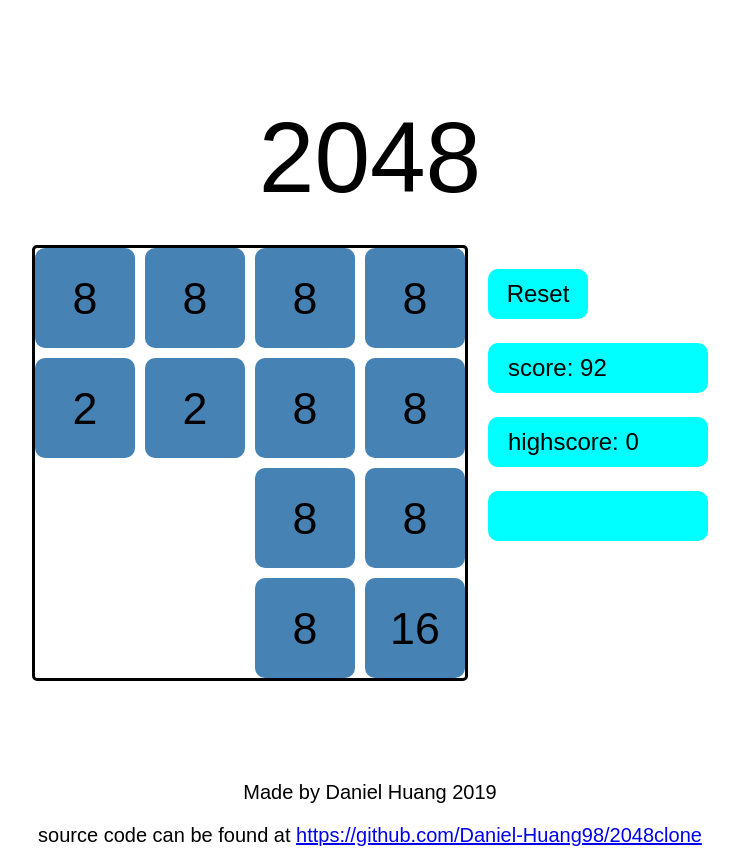
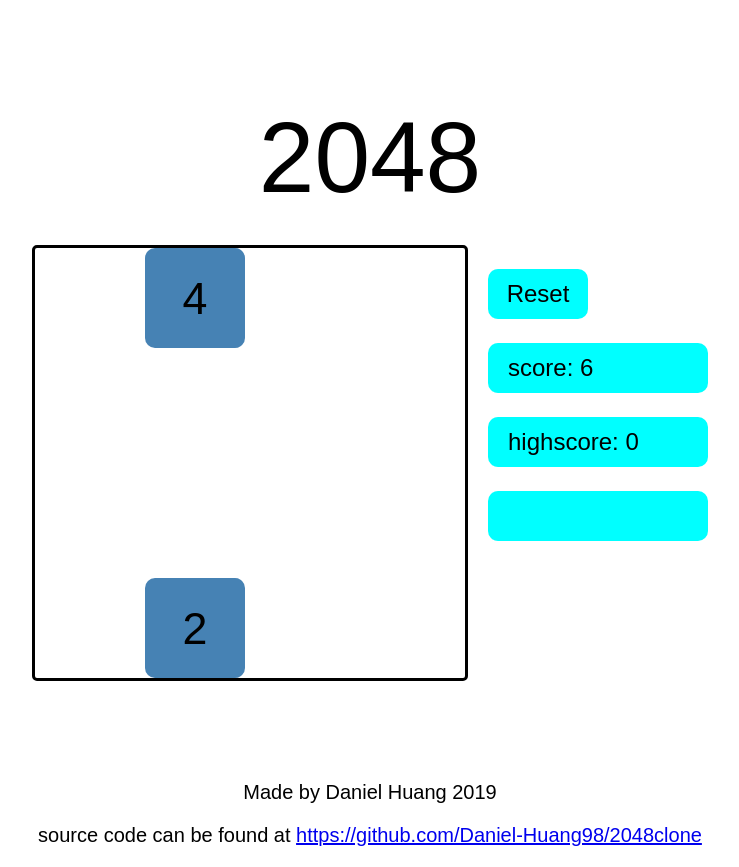
Before and after one commit to Daniel-Huang98/2048clone, a React (Create React App) app: page / in a window 1280 px wide. Shown: the whole page, without its empty margins (270-1009 px from the left). Built offline with nearby package versions, Linux system fonts and the light colour scheme.

Commit message:
removed debug values

```diff
--- a/src/App.js
+++ b/src/App.js
@@ -9,10 +9,10 @@ class App extends Component {
   constructor(props){
     super(props);
     this.nums = [
-      [{val: 8, merged: 0},{val: 8, merged: 0},{val: 8, merged: 0},{val: 8, merged: 0}],
-      [{val: -1, merged: 0},{val: -1, merged: 0},{val: 8, merged: 0},{val: 8, merged: 0}],
-      [{val: -1, merged: 0},{val: -1, merged: 0},{val: 8, merged: 0},{val: 8, merged: 0}],
-      [{val: -1, merged: 0},{val: -1, merged: 0},{val: 8, merged: 0},{val: 16, merged: 0}]
+      [{val: -1, merged: 0},{val: -1, merged: 0},{val: -1, merged: 0},{val: -1, merged: 0}],
+      [{val: -1, merged: 0},{val: -1, merged: 0},{val: -1, merged: 0},{val: -1, merged: 0}],
+      [{val: -1, merged: 0},{val: -1, merged: 0},{val: -1, merged: 0},{val: -1, merged: 0}],
+      [{val: -1, merged: 0},{val: -1, merged: 0},{val: -1, merged: 0},{val: -1, merged: 0}]
     ]
     this.randomAdd();
     this.randomAdd();
```
